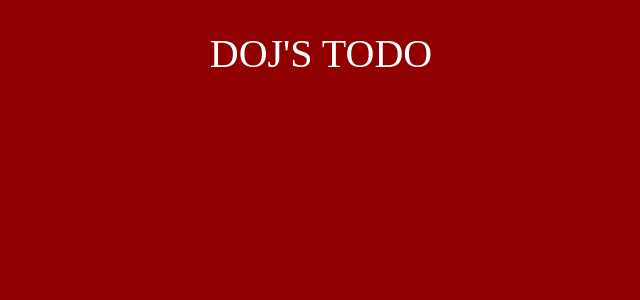
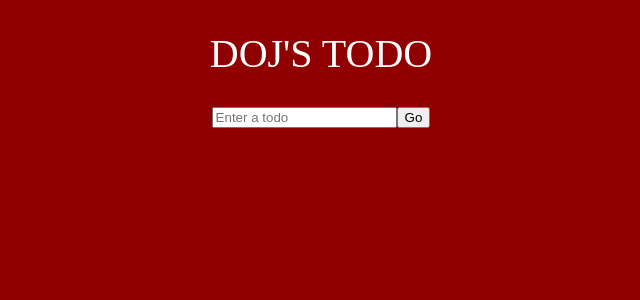
Before and after one commit to DOJ-gam/react-ts-todo-appp, a React (Create React App) app: page / in a window 1280 px wide. Shown: the top 300 px of the page, without its empty margins (319-959 px from the left). Built offline with nearby package versions, Linux system fonts and the light colour scheme; the HTML template or start-up script is replaced by a standard one; a web font is replaced by a local one.

Commit message:
add input component

```diff
--- a/src/App.tsx
+++ b/src/App.tsx
@@ -1,10 +1,12 @@
 import React from "react";
 import "./App.css";
+import InputField from "./components/InputField";
 
 const App: React.FC = () => {
   return (
     <div className="App">
       <span className="heading">DOJ's Todo</span>
+      <InputField />
     </div>
   );
 };
--- /dev/null
+++ b/src/components/InputField.tsx
@@ -0,0 +1,14 @@
+import React from "react";
+
+const InputField = () => {
+  return (
+    <form className="input">
+      <input type="text" className="input__box" placeholder="Enter a todo" />
+      <button className="input__submit" type="submit">
+        Go
+      </button>
+    </form>
+  );
+};
+
+export default InputField;
```
